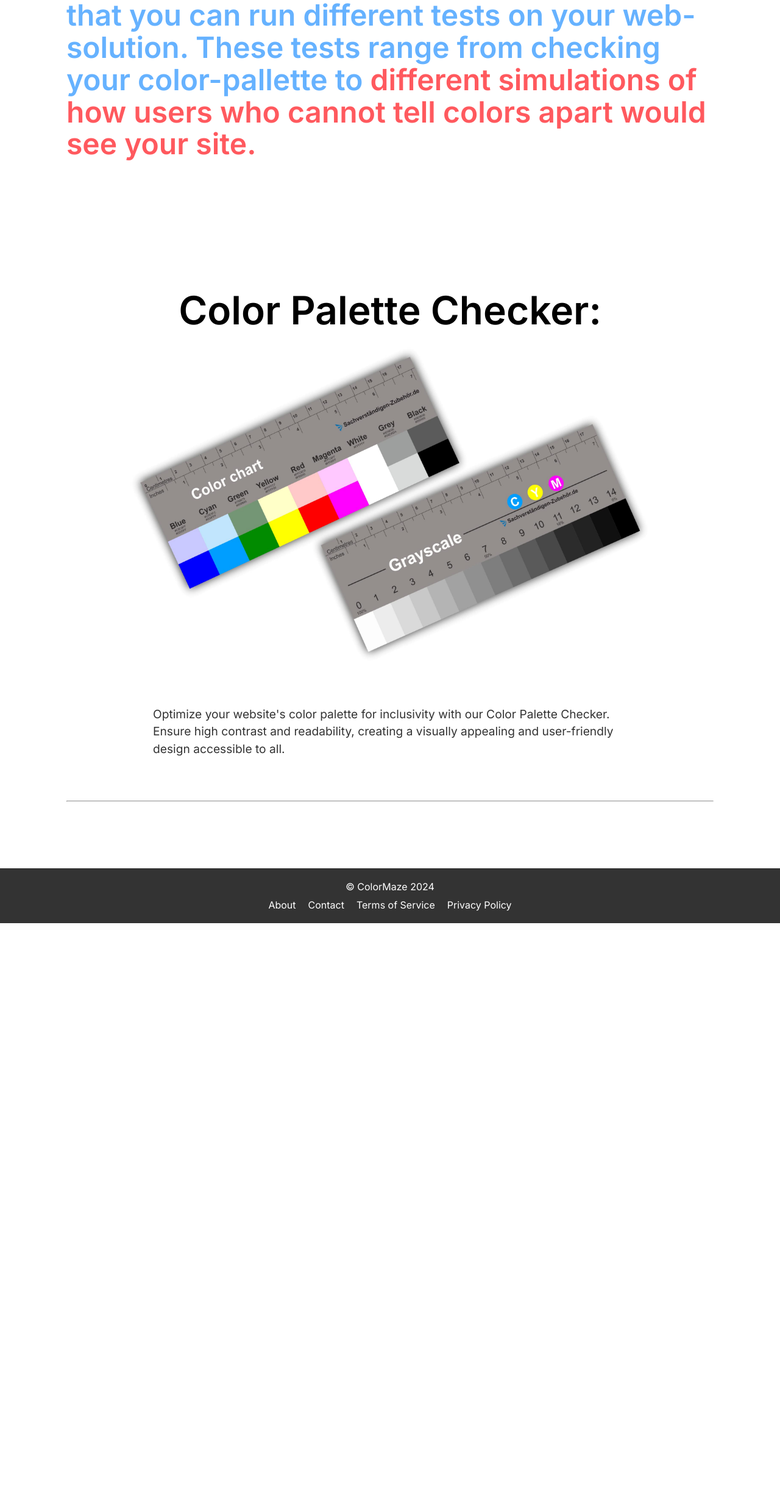
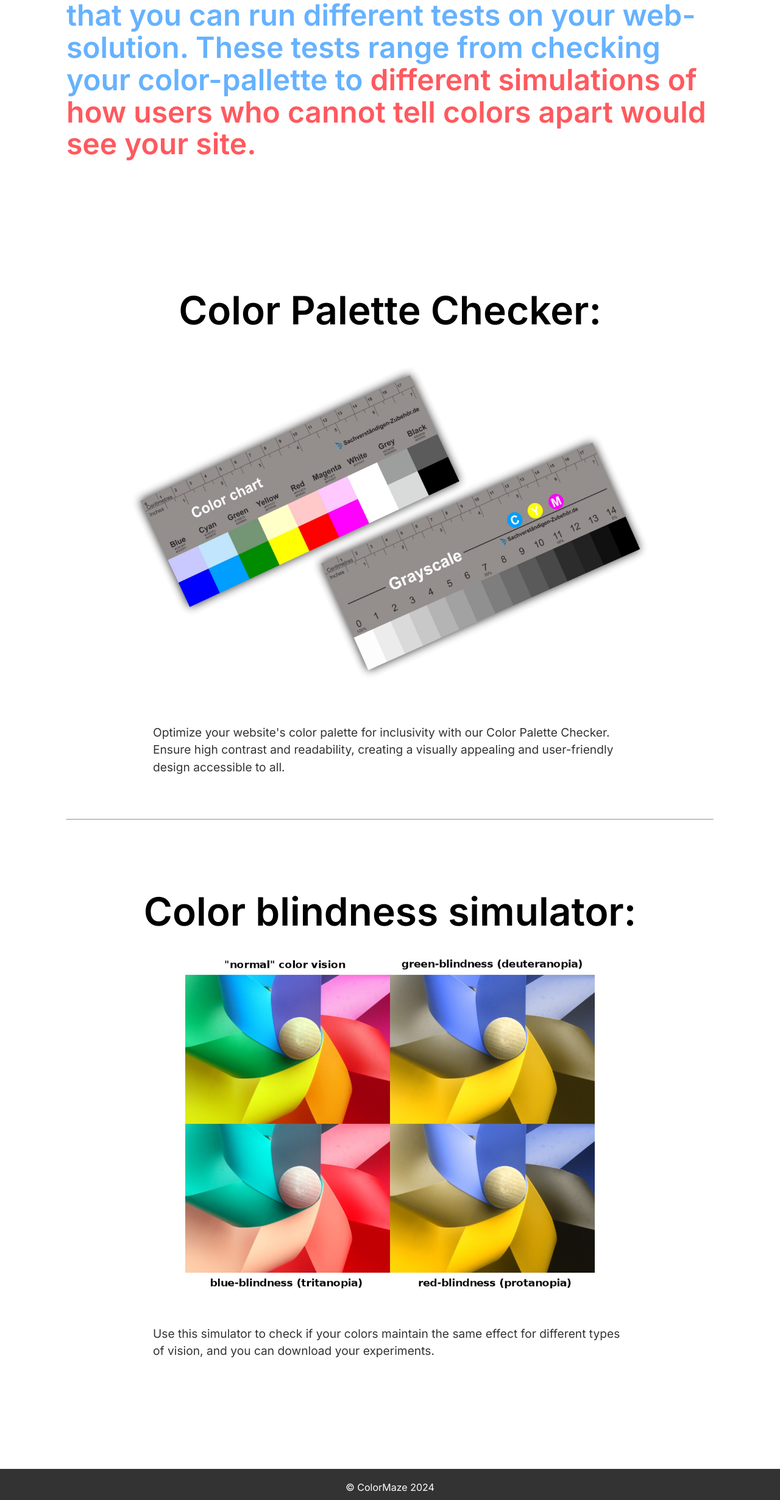
Before and after one commit to KetrinV/colorblind-people-app, a Nuxt app: page /tools in a window 1280 px wide. Shown: the part 847-3307 px from the top of the page at 61% size. Before the commit the page ends 2361 px from the top, so only its background shows below. Built offline with nearby package versions, Linux system fonts and the light colour scheme.

Commit message:
linked image to the tool

```diff
--- a/assets/css/main.css
+++ b/assets/css/main.css
@@ -129,13 +129,24 @@ body {
     font-style: normal;
     font-weight: 600;
     line-height: 118.75%;
+    padding-bottom: 1.875rem;
+    padding-top: 7rem;
+  }
+
+  #after-hr{
     padding-top: 13rem;
+  }
+
+  .links{
+    height: auto;
+    width: auto;
   }
 
   .tools-image{
     display: flex;
     max-height: 35rem;
     max-width: 90%;
+    cursor: pointer;
   }
 
   .tools-img-container{
--- a/pages/tools.vue
+++ b/pages/tools.vue
@@ -15,12 +15,17 @@
         <section>
             <div class="intro">
                 <h2 class="header-text" >Have you <mark>ever</mark> wondered how accessible your web-solution is? <br> <br> Here are some tools that we’ve collected, so that you can run different tests on your web-solution. These tests range from checking your color-pallette to <mark>different simulations of how users who cannot tell colors apart would see your site.</mark> </h2>
-                <h3 class="tools-header">Color Palette Checker:</h3>
+                <h3 class="tools-header"id="after-hr" >Color Palette Checker:</h3>
                 <div class="tools-img-container">
-                    <img class="tools-image" src="/image_preview/colorpallet.png" alt="">
+                    <img class="tools-image" src="/image_preview/colorpallet.png" alt="Picture of Color Palettes">
                 </div>
                 <p class="tools-p">Optimize your website's color palette for inclusivity with our Color Palette Checker. Ensure high contrast and readability, creating a visually appealing and user-friendly design accessible to all.</p>
                 <hr>
+                <h3 class="tools-header"  >Color blindness simulator:</h3>
+                <div class="tools-img-container">
+                    <img class="tools-image" src="/image_preview/color-blindness-simulator.jpg" alt="Picture of diffrent color visions" onclick="window.location.href='https://color-blind-simulator.tak21vanatoa.itmajakas.ee';">
+                </div>
+                <p class="tools-p">Use this simulator to check if your colors maintain the same effect for different types of vision, and you can download your experiments.</p>
             </div>
         </section>
 
```
Also changed, not shown: public/image_preview/color-blindness-simulator.jpg (added).
